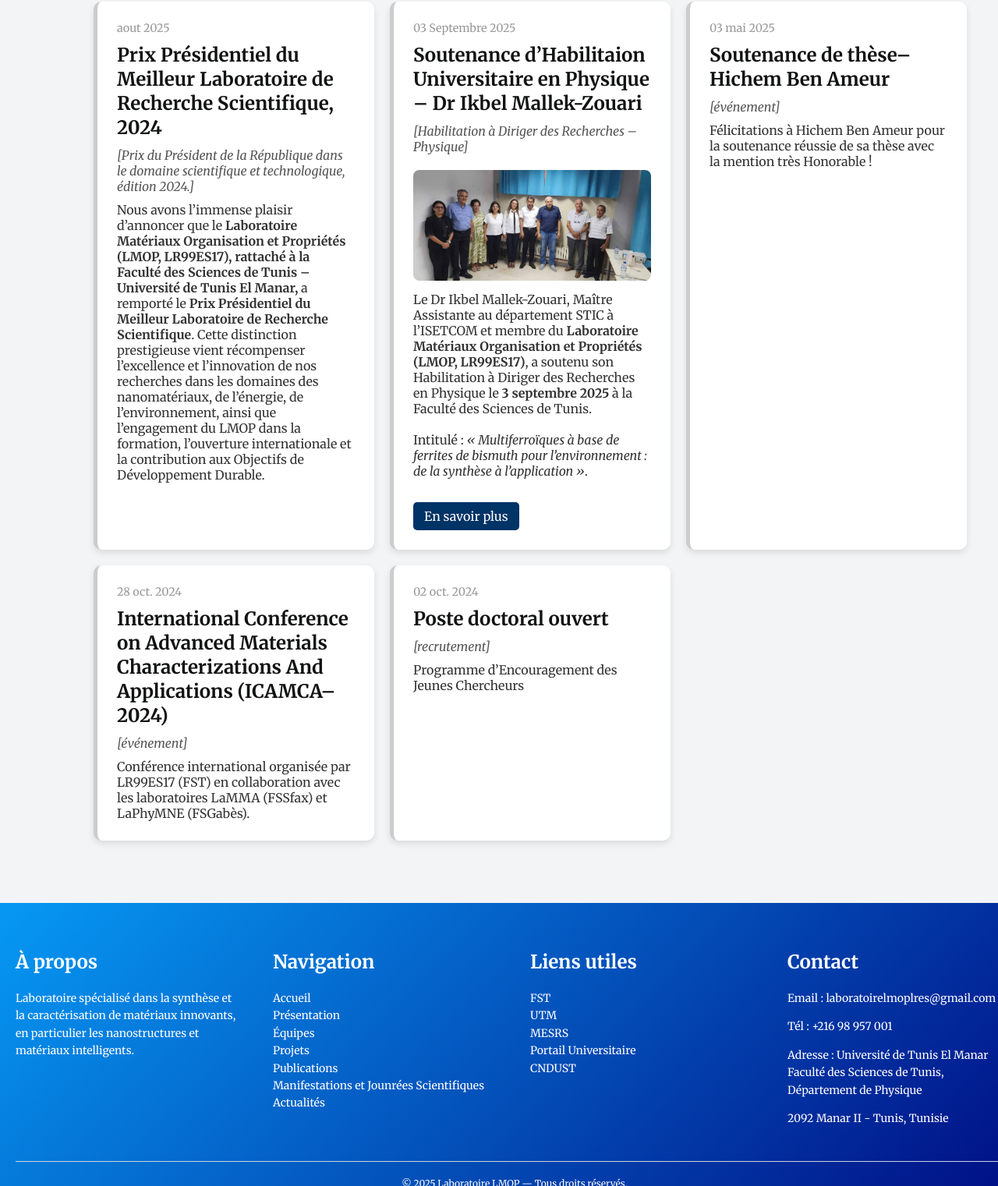
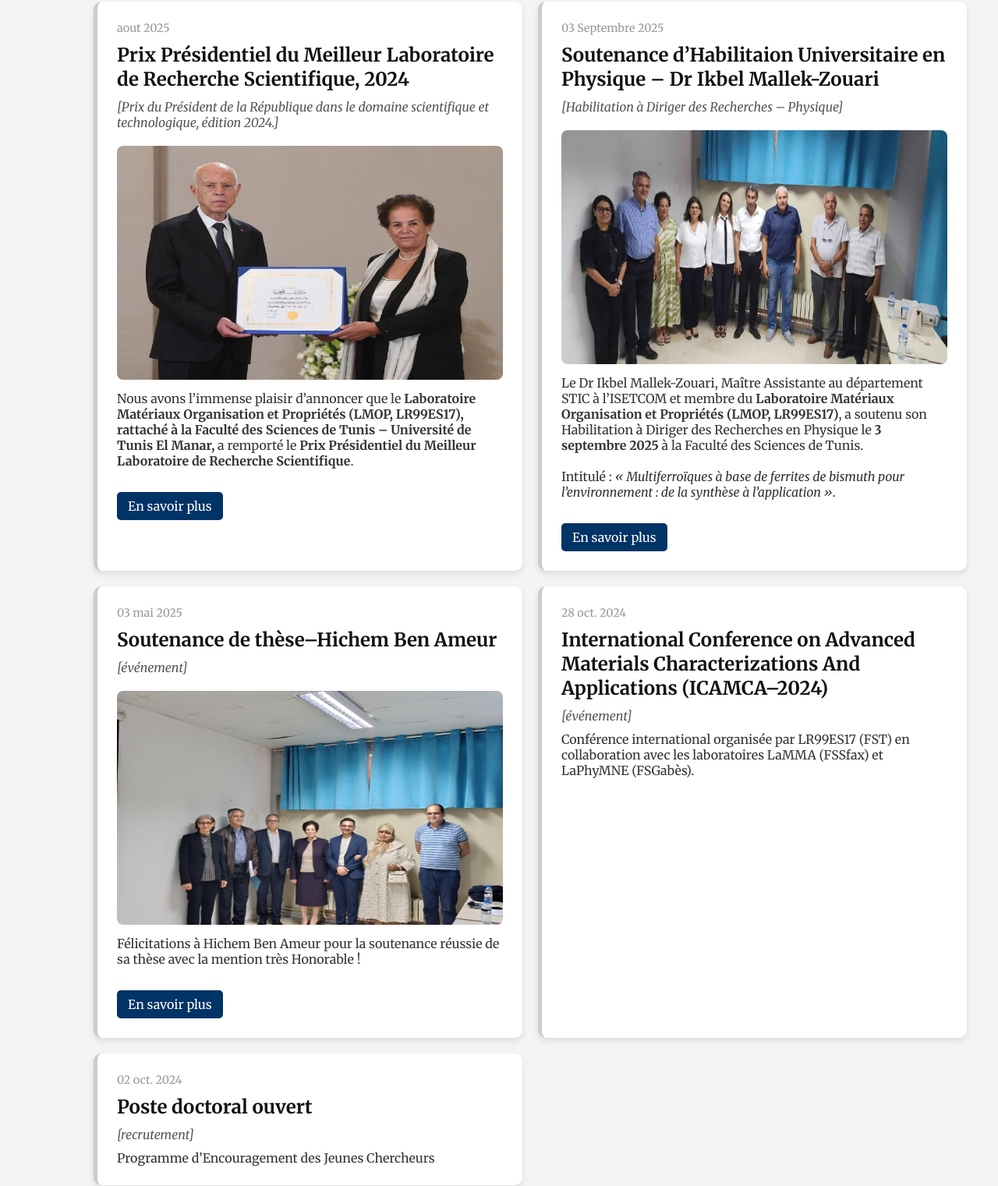
Before and after one commit to AbirBal/LMOP-9647b68d56fe557bc9f122472b958dc40af660df, a website: page actualites-lmop.html in a window 1280 px wide. Shown: the part 323-1844 px from the top of the page at 78% size. Drawn offline with Linux system fonts and the light colour scheme.

Commit message:
upadate actualité

```diff
--- a/actualites-lmop.html
+++ b/actualites-lmop.html
@@ -98,12 +98,22 @@
         <div class="news-date"> aout 2025</div>
         <div class="news-title"> Prix Présidentiel du Meilleur Laboratoire de Recherche Scientifique, 2024</div>
         <div class="news-type">[Prix du Président de la République dans le domaine scientifique et technologique, édition 2024.]</div>
+        <img src="image\photos LMOP\Photo prix 2.jpg"
+       alt="Prix Présidentiel du Meilleur Laboratoire de Recherche Scientifique"
+       class="news-image"
+       onclick="openLightbox(this.src)" />
+
         <div class="news-description">Nous avons l’immense plaisir d’annoncer que le <strong>Laboratoire Matériaux Organisation et Propriétés (LMOP, LR99ES17), rattaché à la Faculté des Sciences de Tunis – Université de Tunis El Manar,</strong> a remporté le <strong> Prix Présidentiel du Meilleur Laboratoire de Recherche Scientifique</strong>.
-          Cette distinction prestigieuse vient récompenser l’excellence et l’innovation de nos recherches dans les domaines des nanomatériaux, de l’énergie, de l’environnement, ainsi que l’engagement du LMOP dans la formation, l’ouverture internationale et la contribution aux Objectifs de Développement Durable.
-        </div>
-      </div>
+      <!-- Cette distinction prestigieuse vient récompenser l’excellence et l’innovation de nos recherches dans les domaines des nanomatériaux,
+        de l’énergie, de l’environnement, ainsi que l’engagement du LMOP dans la formation, l’ouverture internationale et la contribution aux Objectifs de Développement Durable.
+        -->
 
-      <div class="news-card">
+      <br> <br>
+      <a href="actualité prix laboratoire.html" target="_blank" class="news-link">En savoir plus</a>
+    </div>
+  </div>
+
+  <div class="news-card">
   <div class="news-date">03 Septembre 2025</div>
   <div class="news-title">Soutenance d’Habilitaion Universitaire en Physique – Dr Ikbel Mallek-Zouari</div>
   <div class="news-type">[Habilitation à Diriger des Recherches – Physique]</div>
@@ -125,16 +135,19 @@
   </div>
 </div>
 
-<!-- Lightbox simple -->
-<div id="lightbox" style="display:none;" onclick="this.style.display='none'">
-  <img id="lightbox-img" />
-</div>
 
       <div class="news-card">
         <div class="news-date">03 mai 2025</div>
         <div class="news-title">Soutenance de thèse–Hichem Ben Ameur</div>
         <div class="news-type">[événement]</div>
-        <div class="news-description">Félicitations à Hichem Ben Ameur pour la soutenance réussie de sa thèse avec la mention très Honorable !</div>
+        <img src="image\soutenane hichem.jpg"
+        alt="Soutenance de thèse–Hichem Ben Ameur"
+        class="news-image"
+        onclick="openLightbox(this.src)" />
+      <div class="news-description">Félicitations à Hichem Ben Ameur pour la soutenance réussie de sa thèse avec la mention très Honorable !
+          <br><br>
+          <a href="actualité hichem.html" target="_blank" class="news-link">En savoir plus</a>
+      </div>
       </div>
 
       <div class="news-card">
--- a/styleActualites.css
+++ b/styleActualites.css
@@ -38,7 +38,7 @@ h1 {
 
 .news-container {
   display: grid;
-  grid-template-columns: repeat(auto-fit, minmax(350px, 1fr));
+  grid-template-columns: repeat(auto-fit, minmax(500px, 1fr));
   gap: 20px;
   padding: 40px 20px;
   margin: auto;
@@ -144,6 +144,7 @@ h1 {
 }
 .news-image {
   width: 100%;
+  height: 300px;
   border-radius: 8px;
   cursor: zoom-in;
   margin: 10px 0;
@@ -170,7 +171,7 @@ h1 {
 }
 .news-link {
   display: inline-block;
-  align-self: flex-end;
+  align-self:flex-end;
   margin-top: 10px;
   padding: 8px 14px;
   background: #003366;
```
